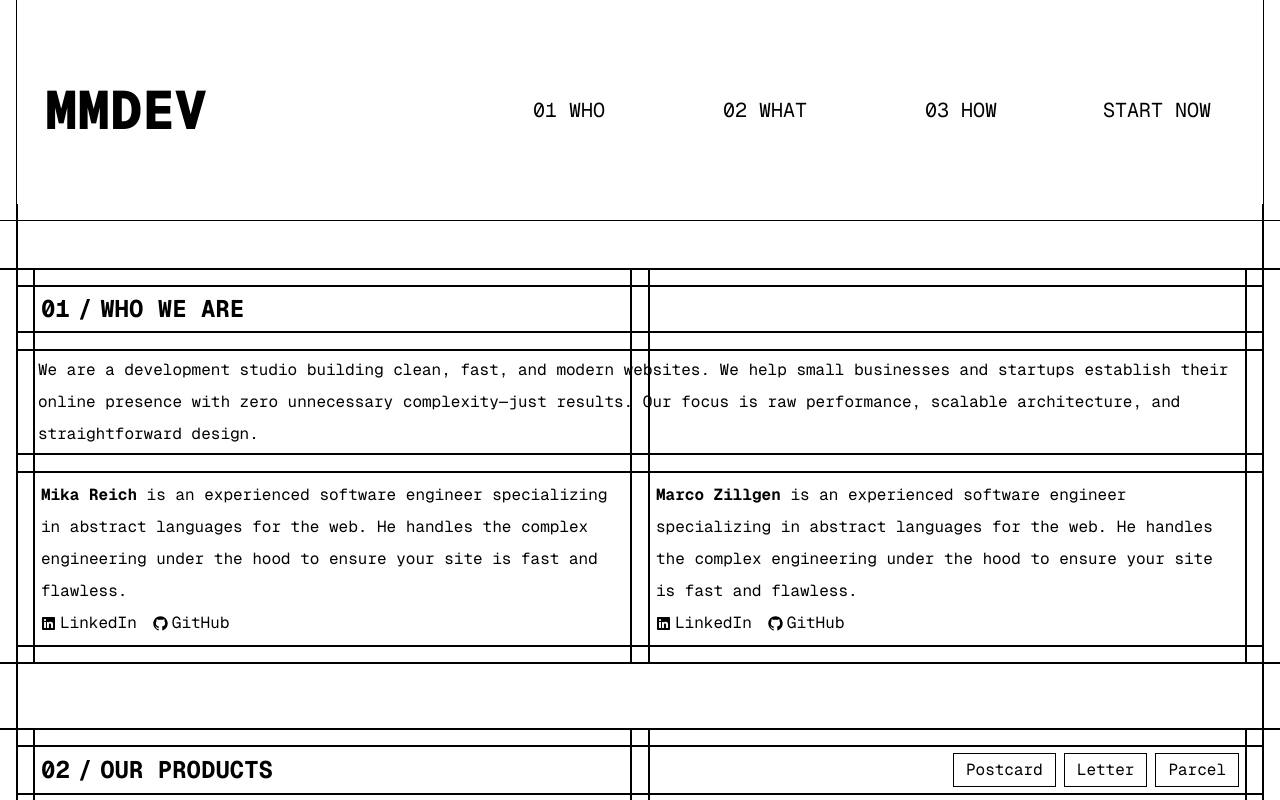
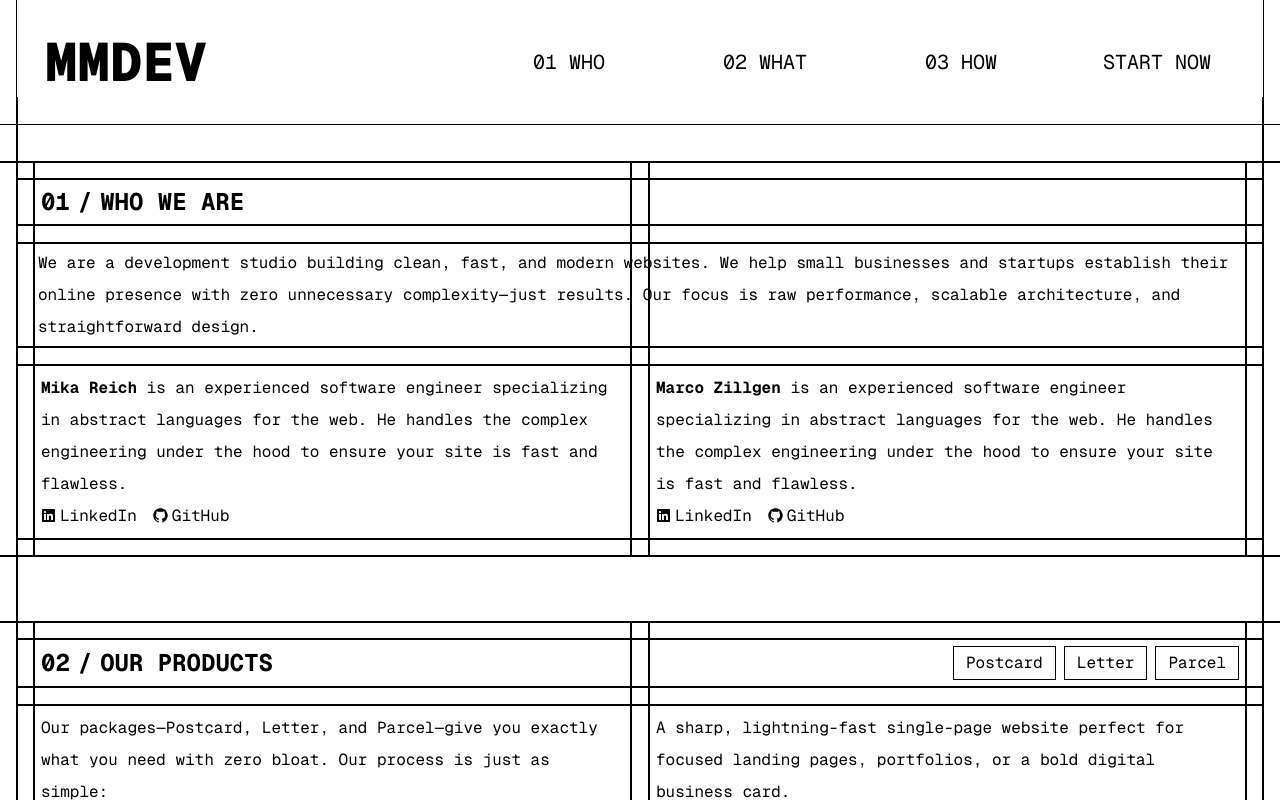
Before and after one commit to mikareich/mmdev-brand, a Next.js app: page / in a window 1280 px wide. Shown: the top 800 px of the page. Built offline with nearby package versions, Linux system fonts and the light colour scheme.

Commit message:
feat: reduce header padding for a more compact design

```diff
--- a/src/app/globals.css
+++ b/src/app/globals.css
@@ -25,13 +25,12 @@ html {
 }
 
 :root {
-  --header-py-min: 16px;
-  --header-py-max: 48px;
+  --header-py-min: 0;
+  --header-py-max: 16px;
   --header-font-min: 36px;
   --header-font-max: 54px;
-  /* times 2 works for the font, dont ask me why */
   --header-max-height: calc(
-    var(--header-py-max) * 2 + var(--header-font-max) * 2
+    var(--header-py-max) * 2 + var(--header-font-max) * 1.2
   );
   --header-py: calc(
     var(--header-py-max) - (var(--header-py-max) - var(--header-py-min)) *
```
